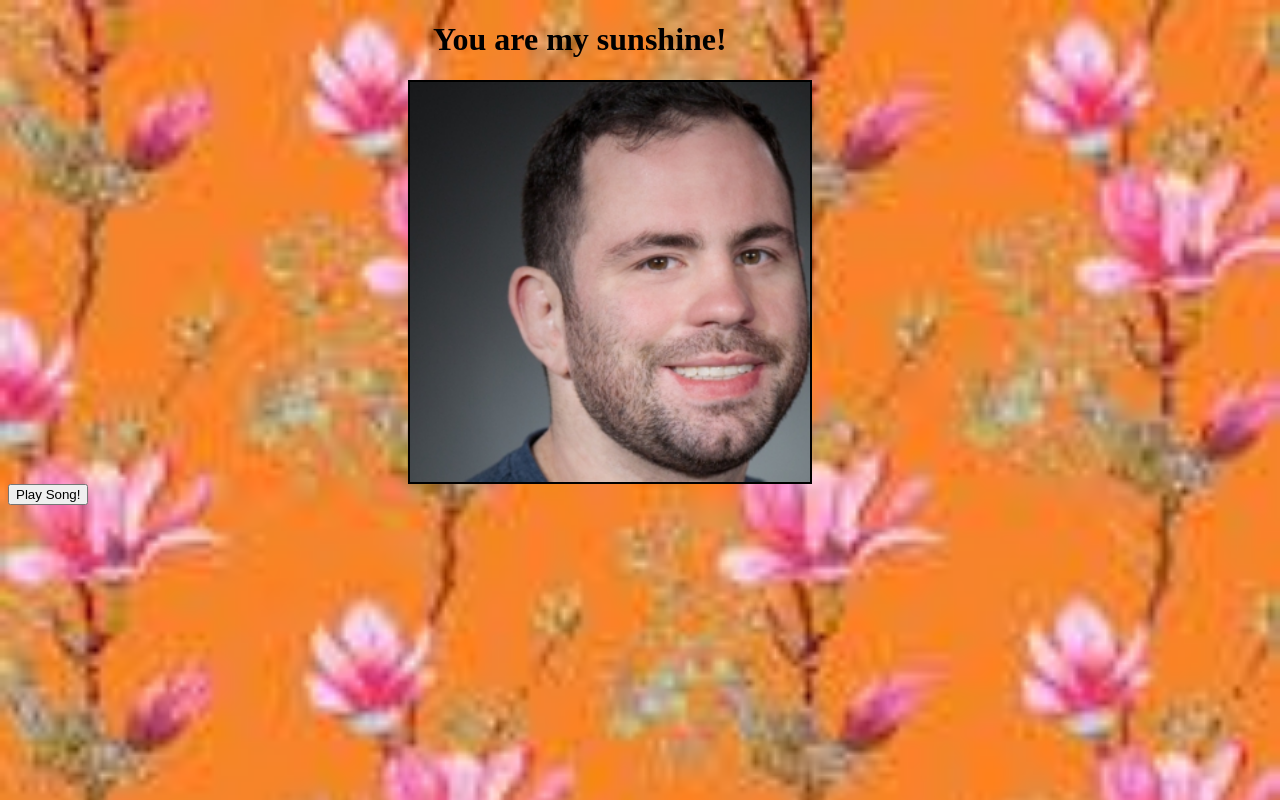
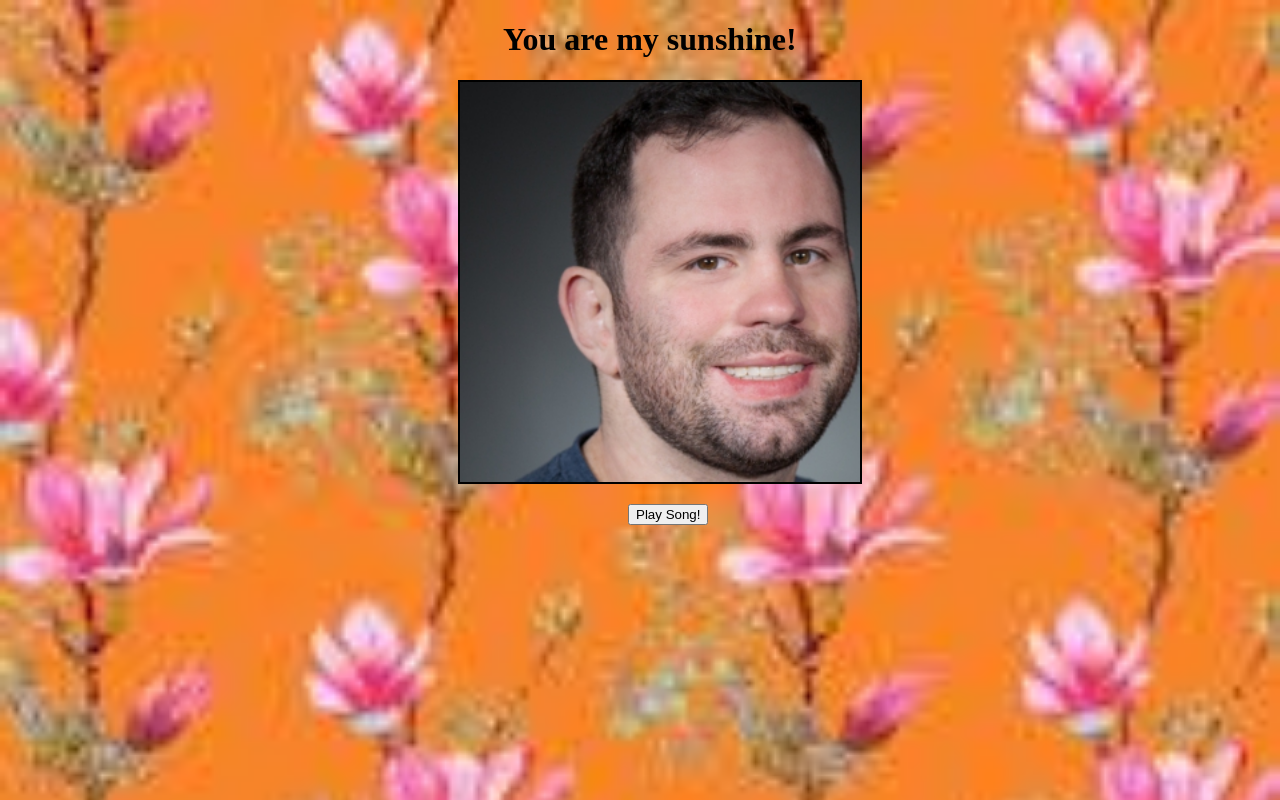
Before and after one commit to nickknack11/cs1660_project_5, a plain HTML site: page index.html in a window 1280 px wide. Drawn offline with Linux system fonts and the light colour scheme.

Commit message:
remove something

```diff
--- a/index.css
+++ b/index.css
@@ -5,7 +5,7 @@ body
 }
 #title
 {
-    margin-left: 425px;
+    margin-left: 495px;
 }
 #main_div
 {
@@ -14,6 +14,11 @@ body
     border: 2px black solid;
     height: 400px;
     width:400px;
-    margin-left:400px;
+    margin-left:450px;
     margin-top: 1%;
 }
+#play_button
+{
+    margin-top:20px;
+    margin-left:620px;
+}
```
Also changed, not shown: 1 other file.
